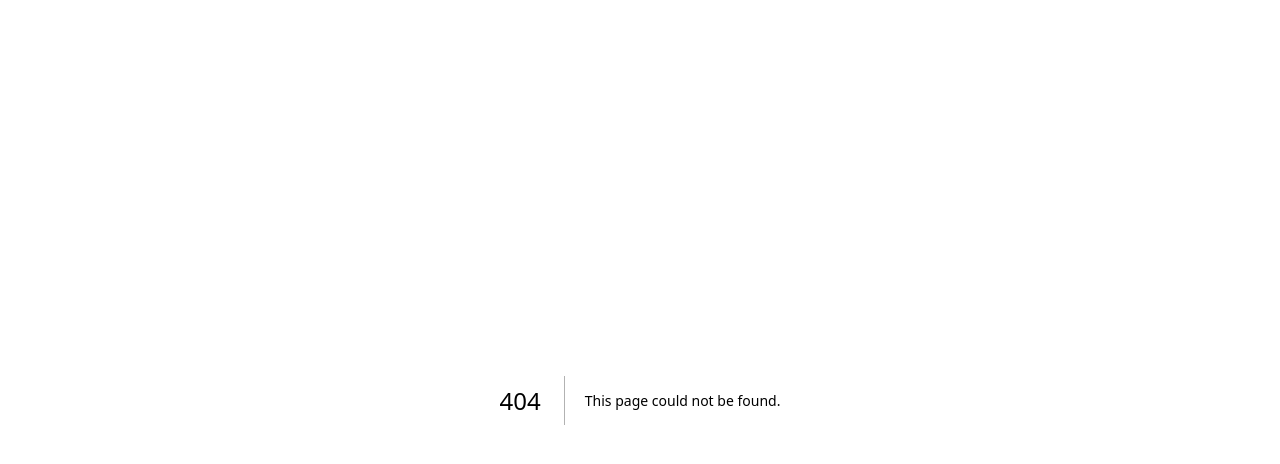
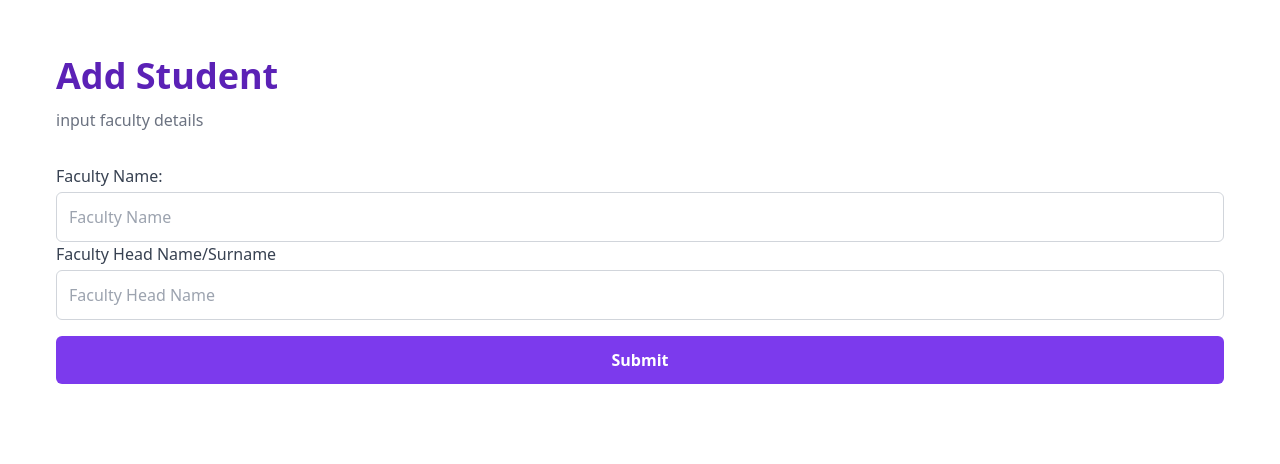
Before and after one commit to aleksiljs1/student_management, a Next.js app: page /add-faculty in a window 1280 px wide. Before the commit this address had no page. Shown: the top 464 px of the page. Built offline with nearby package versions, Linux system fonts and the light colour scheme; what @radix-ui/themes would draw is missing.

Commit message:
create faculties dhe create classes logic + api+ db connection + small fixes+ existing form fixes+ slight tweaks

```diff
--- /dev/null
+++ b/src/app/add-classes/page.tsx
@@ -0,0 +1,131 @@
+"use client"
+import React, { useEffect } from "react";
+import axios from "axios";
+import { urlConst } from "@/consts/path-consts";
+
+const AddClass = () => {
+  const [className, setClassName] = React.useState("");
+  const [faculty, setFaculty] = React.useState([]);
+  const [sendFaculty, setSendFaculty] = React.useState("");
+  const [year, setYear] = React.useState("");
+  const [error, setError] = React.useState<string | null>(null);
+
+  const handleClassName=(event)=>{
+    setClassName(event.target.value);
+  }
+  const handleYear = (event)=>{
+    setYear(event.target.value);
+  }
+  const handleFacultyChange=(event)=>{
+    setSendFaculty(event.target.value);
+  }
+
+  useEffect(() => {
+    axios
+      .get("http://localhost:3000/api/data/Faculty", {
+        headers: {
+          type: "faculty",
+        },
+      })
+      .then((response) => {
+        setFaculty(response.data);
+      })
+      .catch((err) => {
+        console.error("Error with getting faculties:", err);
+        setError("Error getting faculty data.");
+      });
+  }, []);
+  const handleSubmit = (event) => {
+    event.preventDefault();
+
+    axios
+      .post("http://localhost:3000/api/data/create-class", {
+        className:className,
+        sendFaculty:sendFaculty,
+        year:year,
+      }) //shorthand method
+      .then(function (response) {
+        alert(response.data.message);
+        //router.push(urlConst.dashboardRedirect); do this but with class dashboard
+      })
+      .catch(function (error) {
+        alert(error.response?.data.message || "Error submitting data.");
+      });
+    }
+  return (
+    <>
+      <div className=" flex-items-center justify-center min-h-screen">
+        <div className="flex flex-col justify-center p-8 md:p-14">
+          <h2 className="text-4xl font-bold text-violet-800 mb-3">
+            Add Student
+          </h2>
+          <p className="font-light text-gray-500 mb-8">input class details</p>
+          <form onSubmit={handleSubmit}>
+            <div className="flex flex-col">
+              <label htmlFor="name" className="mb-1 text-gray-700 font-medium">
+                Class Name
+              </label>
+              <input
+                type="text"
+                name="class-name"
+                id="class-name"
+                placeholder="Class Name"
+                className="w-full p-3 border border-gray-300 rounded-md focus:outline-none focus:ring-2 focus:ring-violet-500"
+                onChange={handleClassName}
+              />
+            </div>
+
+            <div className="flex flex-col">
+              <label
+                htmlFor="surname"
+                className="mb-1 text-gray-700 font-medium"
+              >
+                Class Year
+              </label>
+              <input
+                type="year"
+                name="year"
+                id="year"
+                placeholder="Year"
+                className="w-full p-3 border border-gray-300 rounded-md focus:outline-none focus:ring-2 focus:ring-violet-500"
+                onChange={handleYear}
+              />
+            </div>
+
+
+            <div className="flex flex-col mt-4">
+              <label
+                htmlFor="faculty"
+                className="mb-1 text-gray-700 font-medium"
+              >
+                Assign to Faculty:
+              </label>
+              <select
+                id="faculty"
+                className="border-gray-300 outline-black p-2 rounded-md"
+                onChange={handleFacultyChange}
+              >
+                <option value="">Select a Faculty</option>
+                {faculty.map((fac: any) => (
+                  <option key={fac.id} value={fac.id}>
+                    {fac.name}
+                  </option>
+                ))}
+              </select>
+            </div>
+
+
+            <button
+              type="submit"
+              className="w-full p-3 mt-4 bg-violet-600 text-white font-bold rounded-md hover:bg-violet-700 transition"
+            >
+              Submit
+            </button>
+          </form>
+        </div>
+      </div>
+    </>
+  );
+};
+
+export default AddClass;
--- /dev/null
+++ b/src/app/add-faculty/page.tsx
@@ -0,0 +1,86 @@
+"use client"
+import React, { useEffect } from "react";
+import axios from "axios";
+import { urlConst } from "@/consts/path-consts";
+
+const AddClass = () => {
+ const [faculty,setFaculty] = React.useState("");
+ const [headOfFaculty,setHeadOfFaculty] = React.useState("");
+
+
+ const handlefacultyname = (event) =>{
+   setFaculty(event.target.value);
+ }
+ const handlefacultyHead = (event) =>{
+   setHeadOfFaculty(event.target.value);
+ }
+
+  const handleSubmit = (event) => {
+    event.preventDefault();
+
+    axios
+      .post("http://localhost:3000/api/data/create-faculty", {
+        facultyName:faculty,
+        facultyHead:headOfFaculty,
+      }) //shorthand method
+      .then(function (response) {
+        alert(response.data.message);
+        //router.push(urlConst.dashboardRedirect); do this but with faculty dashboard
+      })
+      .catch(function (error) {
+        alert(error.response?.data.message || "Error submitting data.");
+      });
+  }
+  return (
+    <>
+      <div className=" flex-items-center justify-center min-h-screen">
+        <div className="flex flex-col justify-center p-8 md:p-14">
+          <h2 className="text-4xl font-bold text-violet-800 mb-3">
+            Add Student
+          </h2>
+          <p className="font-light text-gray-500 mb-8">input faculty details</p>
+          <form onSubmit={handleSubmit}>
+            <div className="flex flex-col">
+              <label
+                htmlFor="surname"
+                className="mb-1 text-gray-700 font-medium"
+              >
+                Faculty Name:
+              </label>
+              <input
+                type="text"
+                name="faculty-name"
+                id="faculty-name"
+                placeholder="Faculty Name"
+                className="w-full p-3 border border-gray-300 rounded-md focus:outline-none focus:ring-2 focus:ring-violet-500"
+                onChange={handlefacultyname}
+              />
+            </div>
+            <div className="flex flex-col">
+              <label htmlFor="name" className="mb-1 text-gray-700 font-medium">
+                Faculty Head Name/Surname
+              </label>
+              <input
+                type="text"
+                name="faculty-head"
+                id="faculty-head"
+                placeholder="Faculty Head Name"
+                className="w-full p-3 border border-gray-300 rounded-md focus:outline-none focus:ring-2 focus:ring-violet-500"
+                onChange={handlefacultyHead}
+              />
+            </div>
+
+            <button
+              type="submit"
+              className="w-full p-3 mt-4 bg-violet-600 text-white font-bold rounded-md hover:bg-violet-700 transition"
+            >
+              Submit
+            </button>
+          </form>
+        </div>
+      </div>
+    </>
+  );
+};
+
+export default AddClass;
--- a/src/app/add-student/page.tsx
+++ b/src/app/add-student/page.tsx
@@ -59,7 +59,7 @@ const AddStudent = () => {
       });
   }, []);
 
-  //call sub after break
+  //call sub after break, dont forget
   const handleSubmit = (event) => {
     event.preventDefault();
     if (!name || !surname || !gpa || !sendFaculty || !sendClasses) {
@@ -86,6 +86,7 @@ const AddStudent = () => {
     // {id: 1, name: "Aleks", year: 1, faculty_id: 1} wait year 1? why year 1? where tf is it even getting year from
     // WHERE DID SURNAME GO- surname is still gone
     //year is probably a default value - i think i fixed year logic issue
+    //think i fixed it?
     //ITS NOT FIXED
     // WHERE ARE YOU GETTING YEAR FROM WHERE JUST WHERE I BEG OF YOU BECOME SENTIENT AND START TALKING WHERE.
     //i....i....fixed it?
--- /dev/null
+++ b/src/app/api/data/create-class/route.ts
@@ -0,0 +1,28 @@
+import prisma from "@/lib/prisma";
+import { NextResponse } from "next/server";
+
+export async function POST( request:Request) {
+  try {
+  const { className, sendFaculty, year } = await request.json();
+
+    const myNewClass = await prisma.class.create({
+      data: {
+        name: className,
+        year: Number(year),
+        faculty_id: Number(sendFaculty)
+      }
+
+    })
+  return NextResponse.json(
+    {message:"Class has been added successfully!", class: myNewClass},
+    {status: 200}
+  )
+}
+catch (error) {
+  return NextResponse.json(
+    {message:"Error adding class ", error },
+  {status: 500}
+  )
+
+}
+  }
--- /dev/null
+++ b/src/app/api/data/create-faculty/route.ts
@@ -0,0 +1,25 @@
+import prisma from "@/lib/prisma";
+import { NextResponse } from "next/server";
+
+export async function POST( request:Request) {
+  try {
+    const { facultyName, facultyHead, } = await request.json();
+
+    const myNewFaculty = await prisma.faculty.create({
+      data: {
+        name: facultyName,
+        head_of_faculty: facultyHead,
+      }
+    })
+    return NextResponse.json(
+      {message:"Faculty has been added successfully!", faculty: myNewFaculty},
+      {status: 200}
+    )
+  }
+  catch (error) {
+    return NextResponse.json(
+      {message:"Error adding faculty ", error },
+      {status: 500}
+    )
+  }
+}
--- a/src/components/card.tsx
+++ b/src/components/card.tsx
@@ -1,8 +1,7 @@
 "use client";
 
 import { Student } from "@/app/api/student-data/models/Student";
-import Image from "next/image";
-import ProfilePic from "../images/Student.png";
+
 
 interface Cardprops {
   student: Student;
@@ -12,7 +11,7 @@ function Card({ student }: Cardprops) {
   return (
     <div className="flex items-center justify-between bg-white shadow-md p-4 rounded-lg border border-gray-300">
       <p className="text-gray-800 font-medium">
-        {student.studentName} {student.surname} | <b>ID:</b>{" "}
+        {student.studentName}  | {student.surname} | <b>ID:</b>{" "}
         {student.student_id} | <b>GPA:</b> {student.gpa}
       </p>
 
--- a/src/components/show-students.tsx
+++ b/src/components/show-students.tsx
@@ -9,7 +9,6 @@ function ShowStudents() {
 
   useEffect(() => {
     const token = localStorage.getItem("token");
-
     if (token) {
       axios
         .get("http://localhost:3000/api/services", {
```
Also changed, not shown: src/components/faculties-classes-card.ts (added), 1 other file (tests, documents, lock files or other folders).
